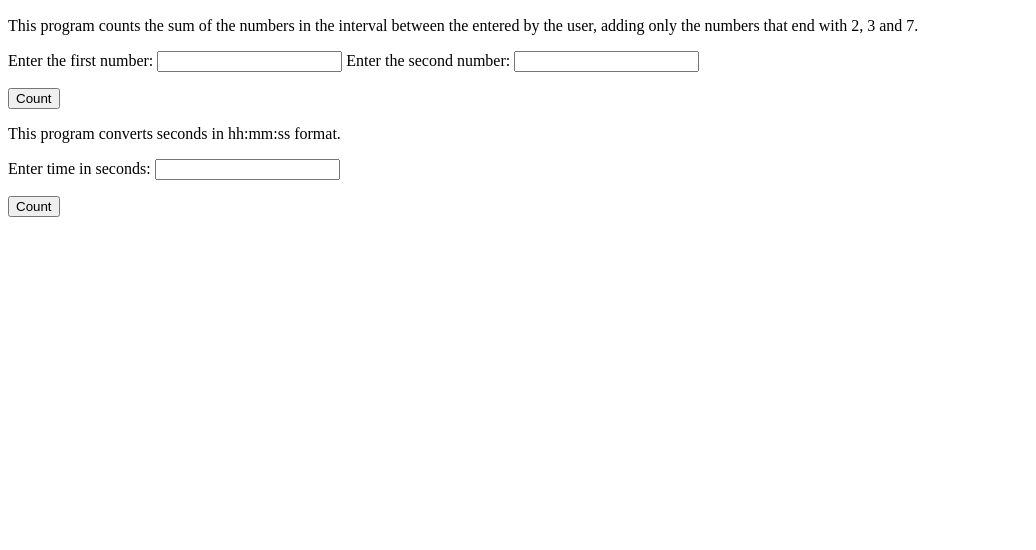
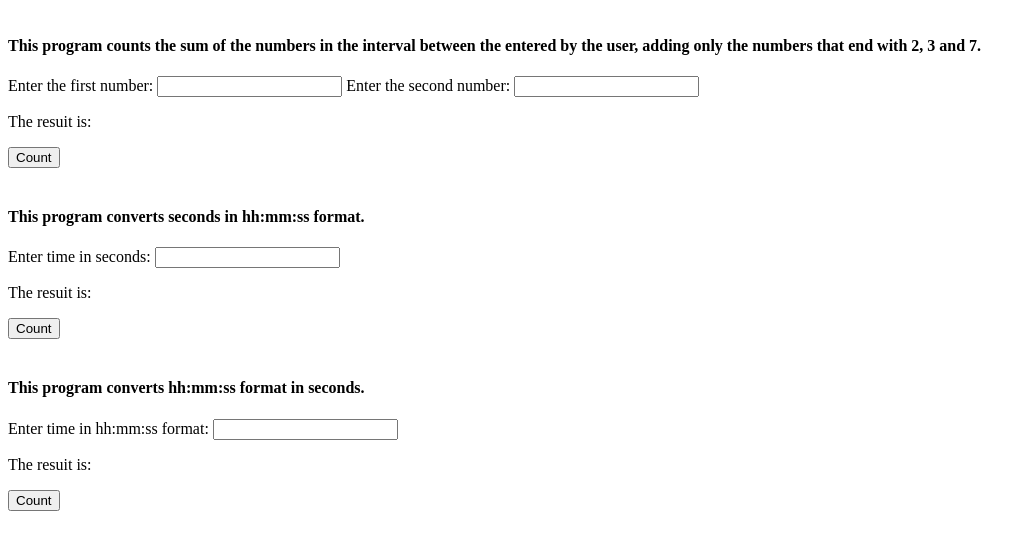
Before and after one commit to yuchernikov/homeworks, a plain HTML site: page WD_PS2_Javascript_RegExp/warm-up/index.html in a window 1280 px wide. Shown: the part 50-600 px from the top of the page, without its empty margins (0-1036 px from the left). Drawn offline with Linux system fonts and the light colour scheme.

Commit message:
Complete ps2 warm-up#2.2

```diff
--- a/WD_PS2_Javascript_RegExp/warm-up/index.html
+++ b/WD_PS2_Javascript_RegExp/warm-up/index.html
@@ -6,33 +6,45 @@
   <meta http-equiv="X-UA-Compatible" content="ie=edge">
   <title>WD_PS2 warm-up</title>
   <link rel="stylesheet" type="text/css" href="style.css">
+  <script src="script.js"></script>
 </head>
 <body>
   <h2>WD_PS2 warm-up</h2>
-  <p>
+  <section>
+    <h4>
       This program counts the sum of the numbers in the interval
       between the entered by the user, adding only the numbers that
       end with 2, 3 and 7.
-  </p>
+    </h4>
     <form class="form" action="index.html" method="post">
       <label for="firstNumber">Enter the first number:</label>
       <input type="number" id="firstNumber">
       <label for="secondNumber">Enter the second number:</label>
       <input type="number" id="secondNumber">
     </form>
-  <p id="resultSum"></p>
+    <p id="resultSum">The resuit is:</p>
     <button type="button" name="button" onclick="countSum()">Count</button>
+  </section>
 
-
-  <p>This program converts seconds in hh:mm:ss format.</p>
+  <section>
+    <h4>This program converts seconds in hh:mm:ss format.</h4>
     <form class="form" action="index.html" method="post">
       <label for="seconds">Enter time in seconds:</label>
       <input type="number" id="seconds">
     </form>
-  <p id="resultSeconds"></p>
+    <p id="resultSeconds">The resuit is:</p>
     <button type="button" name="button" onclick="countSeconds()">Count</button>
+  </section>
 
+  <section>
+    <h4>This program converts hh:mm:ss format in seconds.</h4>
+    <form class="form" action="index.html" method="post">
+      <label for="time">Enter time in hh:mm:ss format:</label>
+      <input type="text" id="time">
+    </form>
+    <p id="resultTime">The resuit is:</p>
+    <button type="button" name="button" onclick="countTime()">Count</button>
+  </section>
 
-  <script src="script.js"></script>
 </body>
 </html>
--- a/WD_PS2_Javascript_RegExp/warm-up/script.js
+++ b/WD_PS2_Javascript_RegExp/warm-up/script.js
@@ -14,7 +14,8 @@ function countSum() {
       sum += i;
     }
   }
-  document.getElementById("resultSum").innerHTML = "The resuit is " + sum;
+  document.getElementById("resultSum").innerHTML =
+  "The resuit is: " + sum;
 }
 
 function countSeconds() {
@@ -32,6 +33,20 @@ function countSeconds() {
   if (seconds < 10) {
     seconds = "0" + seconds;
   }
-  document.getElementById("resultSeconds").innerHTML = "The resuit is " +
-  hours + ":" + minutes + ":" + seconds;
+  document.getElementById("resultSeconds").innerHTML =
+  "The resuit is: " + hours + ":" + minutes + ":" + seconds;
 }
+
+function countTime() {
+  let inputString = document.getElementById("time").value;
+  console.log(inputString);
+  let arrayOfStrings = inputString.split(":");
+  console.log(arrayOfStrings);
+  let hours = +arrayOfStrings[0];
+  console.log(hours);
+  let minutes = +arrayOfStrings[1];
+  let seconds = +arrayOfStrings[2];
+  document.getElementById("resultTime").innerHTML =
+  "The resuit is: " + (hours * 3600 + minutes * 60 + seconds);
+
+}
--- a/WD_PS2_Javascript_RegExp/warm-up/style.css
+++ b/WD_PS2_Javascript_RegExp/warm-up/style.css
@@ -0,0 +1,3 @@
+section {
+  margin-top: 40px;
+}
```
Lines whose indentation alone changed are shown as unchanged.
